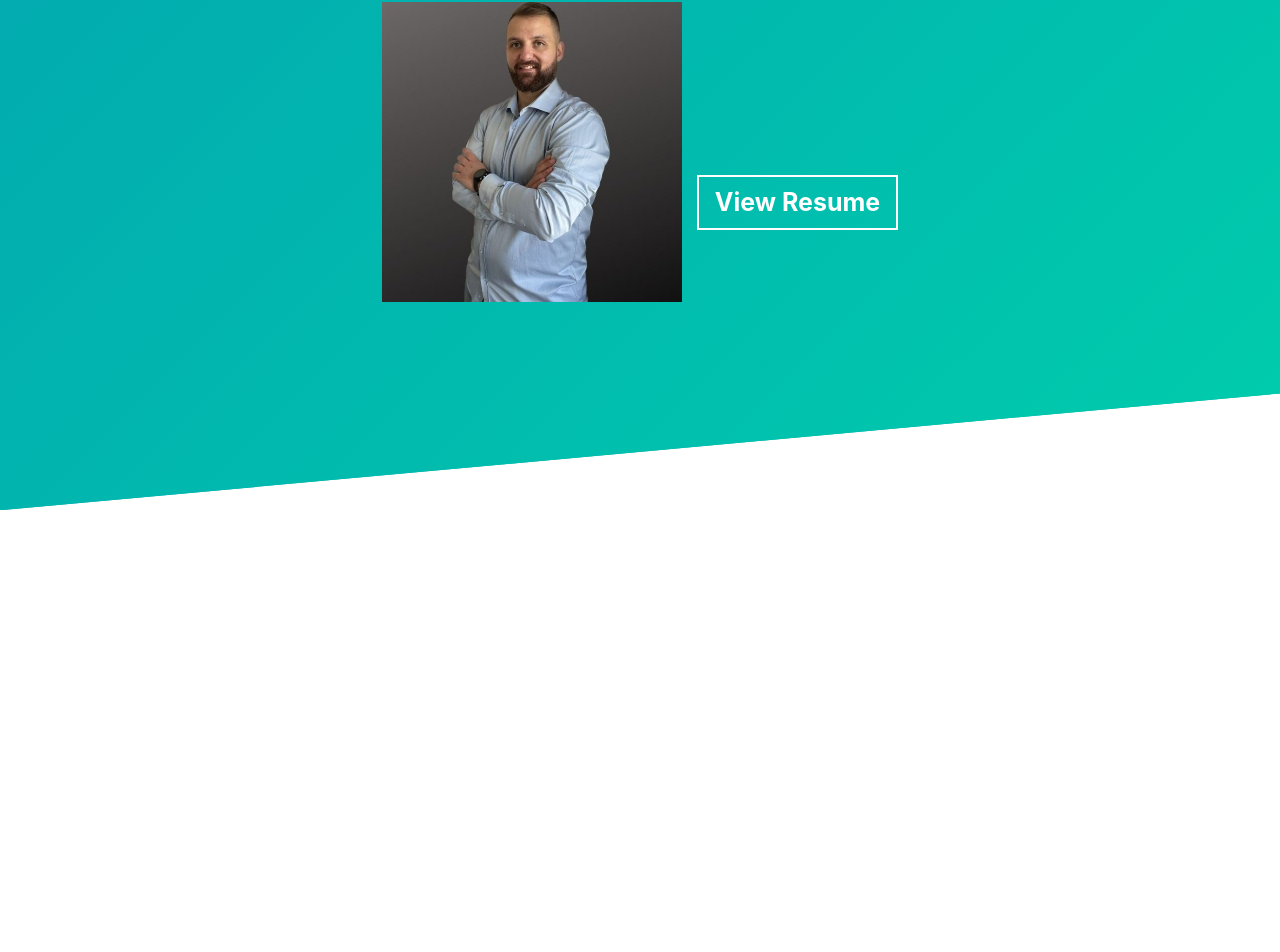
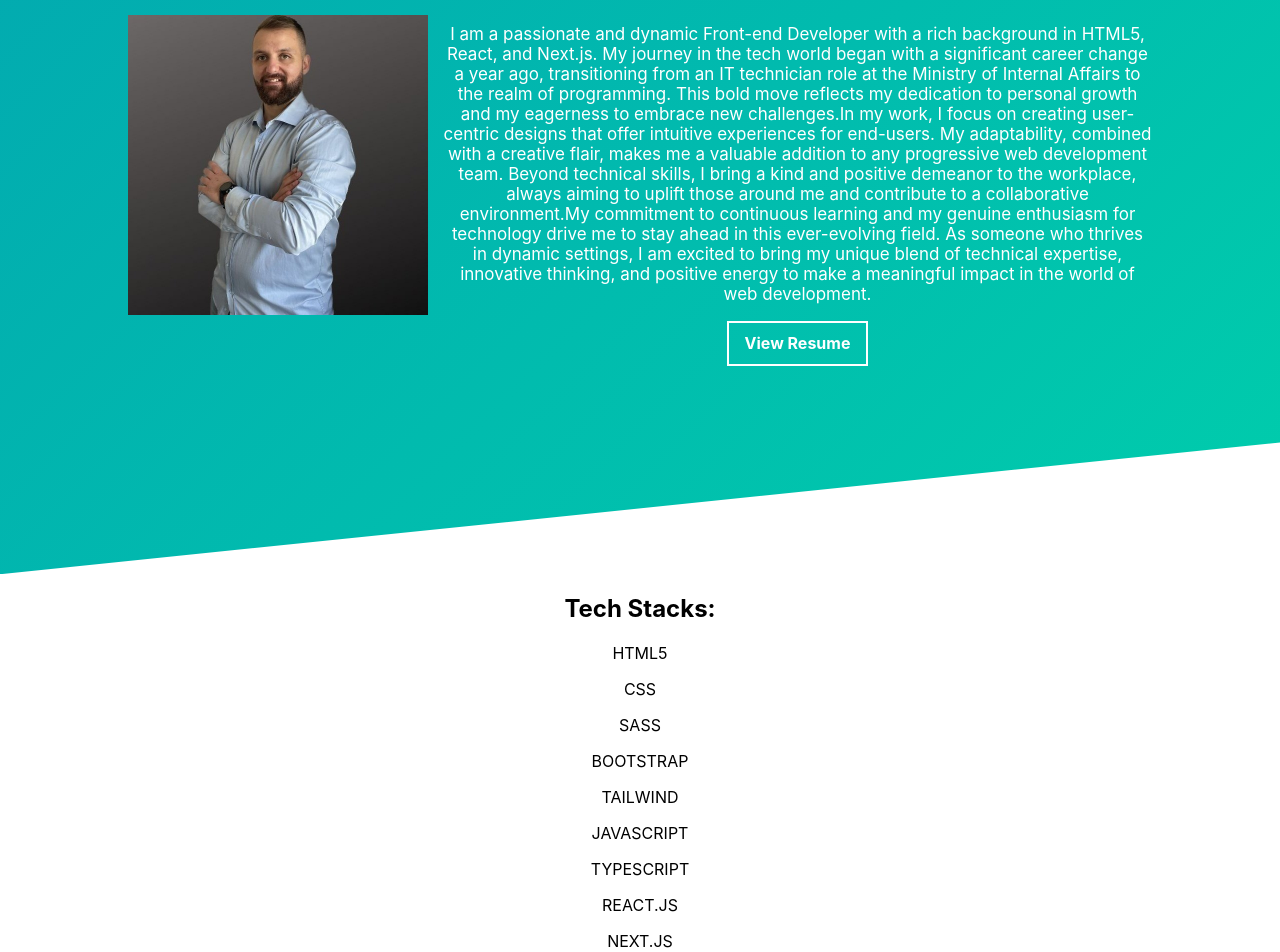
Before and after one commit to KonstantinVchkov/web-portfolio, a React (Create React App) app: page / in a window 1280 px wide. Shown: the part 905-1857 px from the top of the page. Before the commit the page ends 1415 px from the top, so only its background shows below. Built offline with nearby package versions, Linux system fonts and the light colour scheme.

Commit message:
cv added,skills added,about section,data added

```diff
--- a/src/App.tsx
+++ b/src/App.tsx
@@ -3,6 +3,8 @@ import Home from "./components/HomeComponent/Home";
 import "./App.css";
 import About from "./components/AboutComponent/About";
 import { motion, useScroll, useSpring } from "framer-motion";
+import { aboutMe, skills } from "./data/db";
+import Skills from "./components/Skills/Skills";
 function App() {
   const { scrollYProgress } = useScroll();
   const scaleX = useSpring(scrollYProgress, {
@@ -16,7 +18,8 @@ function App() {
 
       <Navbar />
       <Home />
-      <About />
+      <About aboutme={aboutMe.aboutme} />
+      <Skills skills={skills} />
     </div>
   );
 }
--- a/src/components/AboutComponent/About.tsx
+++ b/src/components/AboutComponent/About.tsx
@@ -1,7 +1,10 @@
-import { Parallax, useParallax } from "react-scroll-parallax";
 import "./about.css";
-
-const About = () => {
+interface AboutMe {
+  name?: string;
+  lastname?: string;
+  aboutme: string;
+}
+const About = ({ name, lastname, aboutme }: AboutMe) => {
   return (
     <div id="about">
       <div className="container d-flex justify-content-center align-center flex-column">
@@ -20,18 +23,16 @@ const About = () => {
           </div>
           <div className="col-md-6 col-sm-12">
             <div className="about-wrapper__info load-hidden">
-              <p className="about-wrapper__info-text">
-
-              </p>
-              <p className="about-wrapper__info-text">
-
-              </p>
+              <h1>
+                {name} {lastname}
+              </h1>
+              <p className="about-wrapper__info-text">{aboutme}</p>
               <span className="d-flex mt-3">
                 <a
                   rel="noreferrer"
                   target="_blank"
                   className="cta-btn cta-btn--resume"
-                  href="assets/resume.pdf"
+                  href={"/assets/KonstantinVchkov_CV.pdf"}
                 >
                   View Resume
                 </a>
--- a/src/components/AboutComponent/about.css
+++ b/src/components/AboutComponent/about.css
@@ -1,13 +1,12 @@
 #about {
   background-color: #02aab0;
-  background-image: linear-gradient(135deg,#02aab0 0%,#00cdac 100%);
+  background-image: linear-gradient(135deg, #02aab0 0%, #00cdac 100%);
   color: #ffffff;
   height: 100%;
   border-top: 0px;
   -webkit-clip-path: polygon(0 0, 100% 0, 100% 80%, 0 100%);
   clip-path: polygon(0 0, 100% 0, 100% 80%, 0 100%);
   padding-bottom: 10%;
-  font-size: 25px;
 }
 
 /* Responsive styles for tab-land */
@@ -25,6 +24,8 @@
   display: flex;
   justify-content: center;
   align-items: center;
+  width: 80%;
+  margin: 0px auto;
 }
 
 .about-wrapper__image {
@@ -39,6 +40,9 @@
 @media (max-width: 800px) {
   .about-wrapper__image {
     height: 100%;
+  }
+  .about-wrapper {
+    flex-direction: column;
   }
 }
 
@@ -64,13 +68,14 @@
 }
 
 .about-wrapper__info-text {
-  text-align: left;
+  text-align: center;
+  font-size: 17px;
 }
 
 /* Responsive styles for tab-port */
 @media (max-width: 800px) {
   .about-wrapper__info-text {
-    text-align: left;
+    text-align: center;
   }
 }
 
--- a/src/components/Skills/Skills.tsx
+++ b/src/components/Skills/Skills.tsx
@@ -1,9 +1,11 @@
-
-
-const Skills = () => {
+interface ISkills{
+  skills:string[]
+}
+const Skills = ({skills}:ISkills) => {
   return (
     <div>
-
+        <h2>Tech Stacks:</h2>
+        {skills.map((skill,idx) => <p key={idx}>{skill}</p>)}
     </div>
   )
 }
--- a/src/data/db.ts
+++ b/src/data/db.ts
@@ -1,3 +1,30 @@
-export const AboutMe = [
+// English version
+export const aboutMe = {
+  name: "Konstantin",
+  lastname: "Vchkov",
+  aboutme:
+    "I am a passionate and dynamic Front-end Developer with a rich background in HTML5, React, and Next.js. My journey in the tech world began with a significant career change a year ago, transitioning from an IT technician role at the Ministry of Internal Affairs to the realm of programming. This bold move reflects my dedication to personal growth and my eagerness to embrace new challenges.In my work, I focus on creating user-centric designs that offer intuitive experiences for end-users. My adaptability, combined with a creative flair, makes me a valuable addition to any progressive web development team. Beyond technical skills, I bring a kind and positive demeanor to the workplace, always aiming to uplift those around me and contribute to a collaborative environment.My commitment to continuous learning and my genuine enthusiasm for technology drive me to stay ahead in this ever-evolving field. As someone who thrives in dynamic settings, I am excited to bring my unique blend of technical expertise, innovative thinking, and positive energy to make a meaningful impact in the world of web development.",
+};
 
-]
+export const skills = [
+  "HTML5",
+  "CSS",
+  "SASS",
+  "BOOTSTRAP",
+  "TAILWIND",
+  "JAVASCRIPT",
+  "TYPESCRIPT",
+  "REACT.JS",
+  "NEXT.JS",
+  "NODE JS",
+  "EXPRESS JS",
+  "MONGO DB",
+];
+
+export const contact = {
+  mobile: +38978268997,
+  email: "konstantin.vchkov@gmail.com",
+  github: "https://github.com/KonstantinVchkov",
+  linkedIn: "https://www.linkedin.com/in/konstantin-vchkov-b39200210/",
+  instagram: "https://www.instagram.com/konstantintinko/",
+};
```
Also changed, not shown: 1 other file (tests, documents, lock files or other folders).
